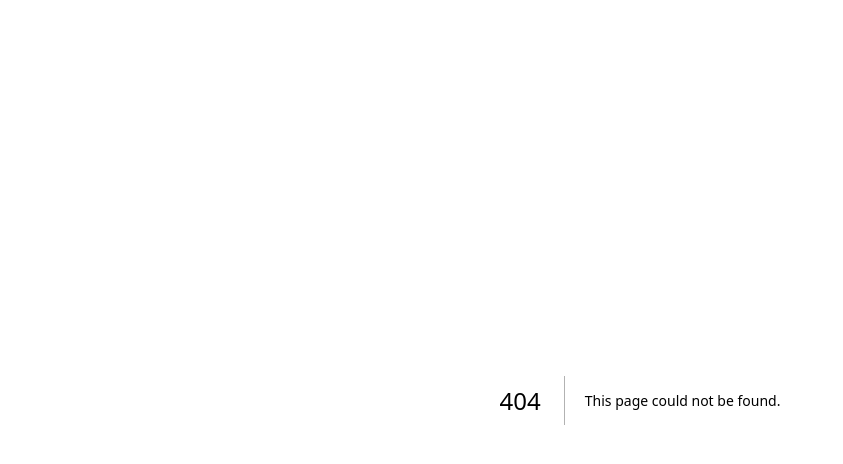
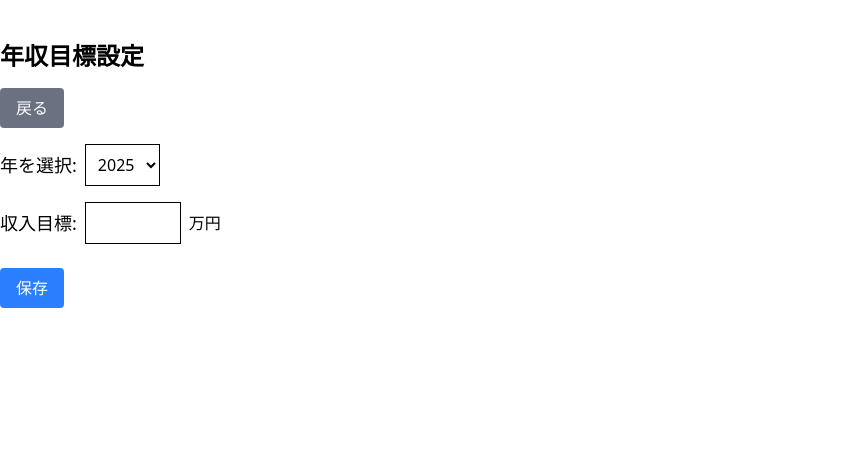
Before and after one commit to FirasAguel/baito-income-tracker, a Next.js app: page /incomeGoal_setting in a window 1280 px wide. Before the commit this address had no page. Shown: the top 464 px of the page, without its empty margins (0-843 px from the left). Built offline with nearby package versions, Linux system fonts and the light colour scheme.

Commit message:
feat: add annual income goal setting page

```diff
--- /dev/null
+++ b/src/app/incomeGoal_setting/page.tsx
@@ -0,0 +1,71 @@
+// src/app/incomeGoal_setting/page.tsx
+'use client';
+
+import { useState, useEffect } from 'react';
+import Link from 'next/link';
+
+export default function IncomeGoalSetting() {
+  const currentYear = new Date().getFullYear();
+  const [selectedYear, setSelectedYear] = useState<string>(currentYear.toString());
+  const [incomeGoal, setIncomeGoal] = useState<string>('');
+  const [message, setMessage] = useState<string>('');
+
+  useEffect(() => {
+    const storedData = localStorage.getItem('incomeGoals');
+    if (storedData) {
+      const incomeGoals: { [key: string]: number } = JSON.parse(storedData);
+      setIncomeGoal(incomeGoals[selectedYear]?.toString() || '');
+    }
+  }, [selectedYear]);
+
+  const handleSave = () => {
+    const storedData = localStorage.getItem('incomeGoals');
+    let incomeGoals: { [key: string]: number } = storedData ? JSON.parse(storedData) : {};
+    if (incomeGoal === '') {
+      delete incomeGoals[selectedYear];
+    } else {
+      incomeGoals[selectedYear] = parseInt(incomeGoal, 10) * 10000;
+    }
+    localStorage.setItem('incomeGoals', JSON.stringify(incomeGoals));
+    setMessage('保存しました');
+  };
+
+  const handleYearChange = (e: React.ChangeEvent<HTMLSelectElement>) => {
+    setSelectedYear(e.target.value);
+    setMessage('');
+  };
+
+  const handleIncomeChange = (e: React.ChangeEvent<HTMLInputElement>) => {
+    setIncomeGoal(e.target.value);
+    setMessage('');
+  };
+
+  const years: string[] = Array.from({ length: 11 }, (_, i) => (currentYear + i).toString());
+
+  return (
+    <div className="container mx-auto py-10">
+      <h1 className="mb-4 text-2xl font-bold">年収目標設定</h1>
+      <Link href="/">
+        <button className="mb-4 rounded bg-gray-500 px-4 py-2 text-white">戻る</button>
+      </Link>
+      {message && <div className="mb-4 text-green-500">{message}</div>}
+
+      <div className="mb-6 flex flex-col space-y-4">
+        <div className="flex items-center space-x-2">
+          <label htmlFor="yearSelect" className="text-lg">年を選択:</label>
+          <select id="yearSelect" value={selectedYear} onChange={handleYearChange} className="border p-2">
+            {years.map((year) => (
+              <option key={year} value={year}>{year}</option>
+            ))}
+          </select>
+        </div>
+        <div className="flex items-center space-x-2">
+          <label htmlFor="incomeGoalInput" className="text-lg">収入目標:</label>
+          <input id="incomeGoalInput" type="number" value={incomeGoal} onChange={handleIncomeChange} className="border p-2 w-24" />
+          <span>万円</span>
+        </div>
+      </div>
+      <button onClick={handleSave} className="rounded bg-blue-500 px-4 py-2 text-white">保存</button>
+    </div>
+  );
+}
--- a/src/app/page.tsx
+++ b/src/app/page.tsx
@@ -11,8 +11,11 @@ export default function Home() {
         <Link href="/shift">
           <button className="rounded bg-blue-500 px-4 py-2 text-white">シフト管理</button>
         </Link>
-        <Link href="/settings">
+        <Link href="/shift_settings">
           <button className="rounded bg-green-500 px-4 py-2 text-white">勤務先設定</button>
+        </Link>
+        <Link href="/incomeGoal_setting">
+          <button className="rounded bg-orange-500 px-4 py-2 text-white">年収目標設定</button>
         </Link>
       </div>
     </div>
```
